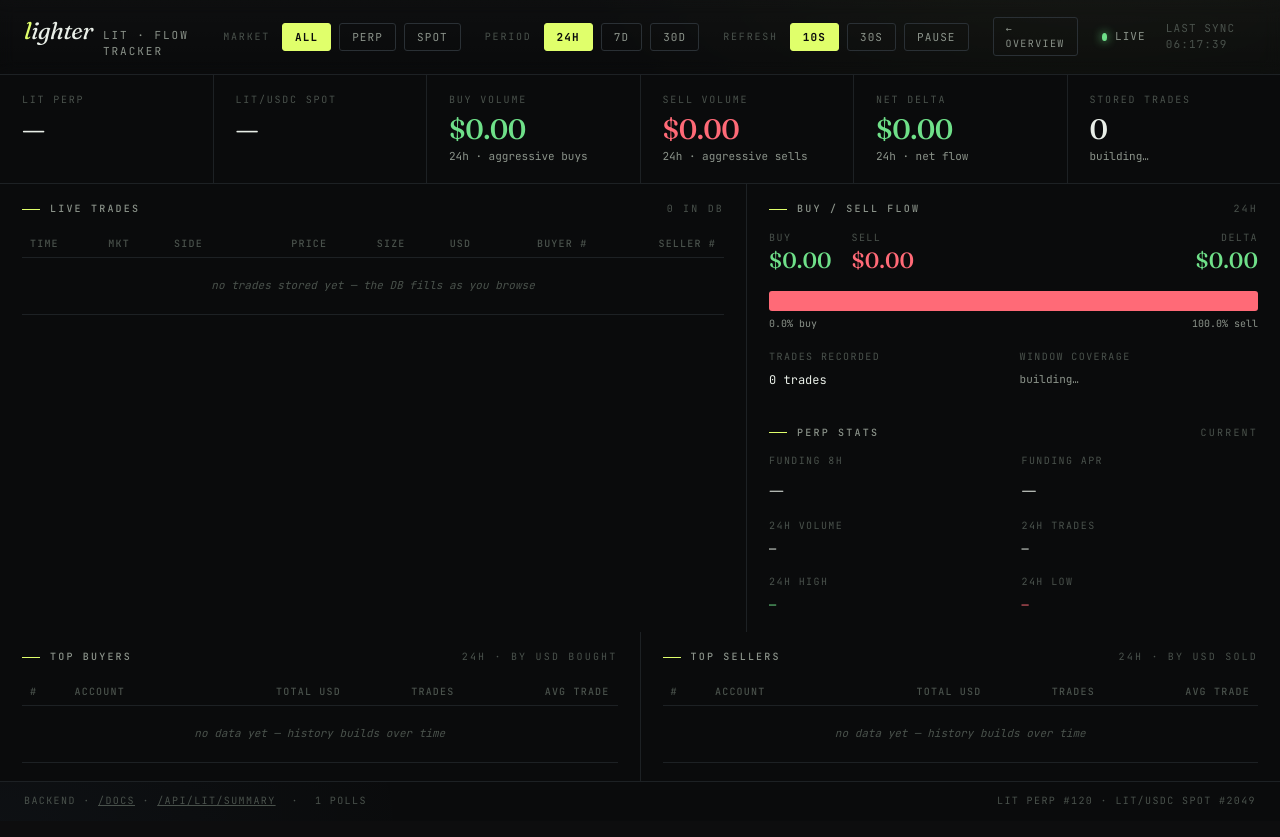
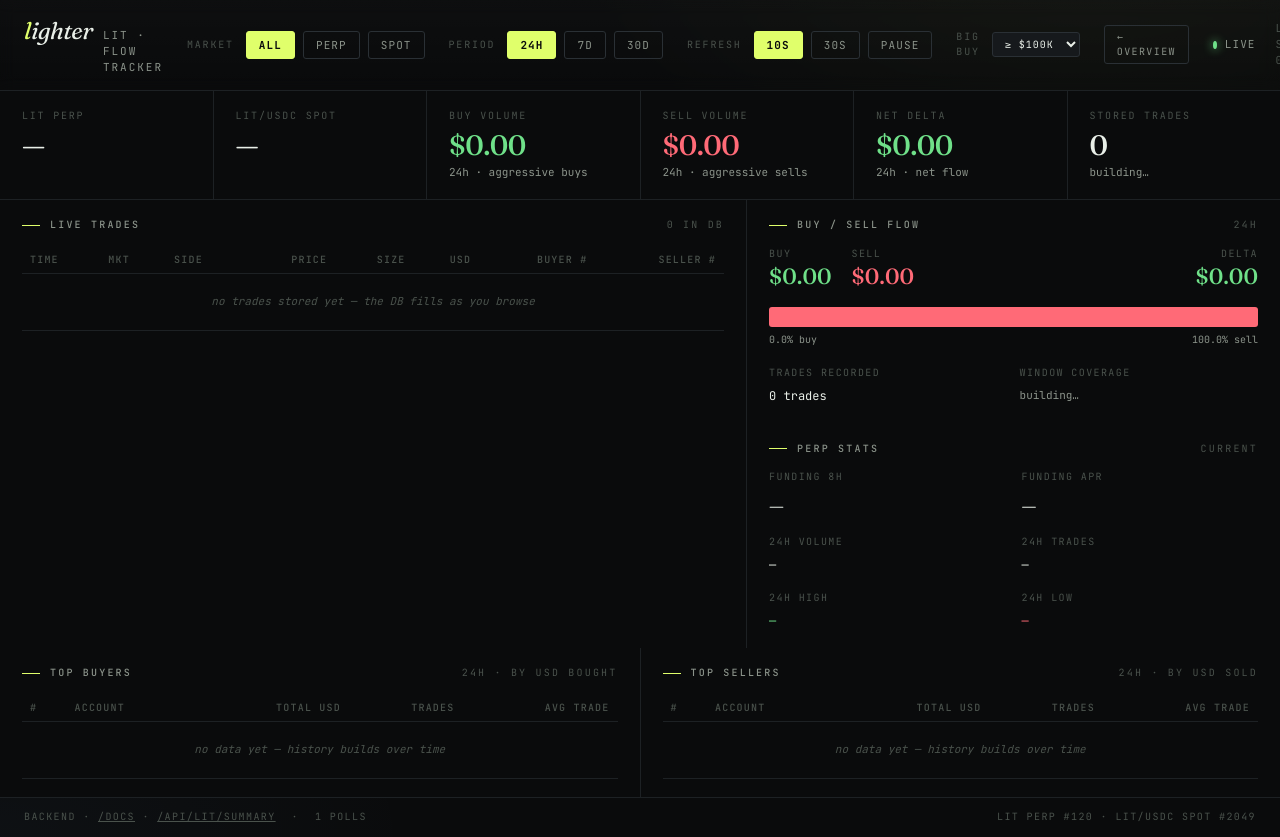
Before and after one commit to Darrennen/LighterDash, a FastAPI app: page /lit in a window 1280 px wide. Before the commit the page ends 806 px from the top, so only its background shows below. Run offline with FastAPI, Linux system fonts and the light colour scheme; data that the repository does not hold is empty.

Commit message:
Flag big buy trades in live feed with badge + row glow
- Rows with taker buys >= threshold get green left-border glow + bold USD
- BIG badge (t3/t2) for $100k–$999k, MEGA badge (t1) for $1M+
- Threshold selector in header: $50K / $100K / $250K / $500K / $1M
- Changing threshold re-renders instantly from cached data (no re-fetch)

Co-Authored-By: Claude Sonnet 4.6 <noreply@anthropic.com>

```diff
--- a/static/lit.js
+++ b/static/lit.js
@@ -5,6 +5,7 @@
 const state = {
   hours: 24,
   market: '',        // '' = all, '120' = perp, '2049' = spot
+  whaleMin: 100000,
   refreshMs: 10000,
   pollTimer: null,
   tickCount: 0,
@@ -153,14 +154,29 @@ function renderTrades(trades) {
   tbody.innerHTML = trades.map(t => {
     const isBuy = t.taker_is_buyer === 1;
     const mkt = t.market_id === 120 ? 'PERP' : 'SPOT';
-    const usdCls = t.usd >= 10000 ? 'up' : t.usd >= 1000 ? '' : 'neutral';
-    return `<tr>
+    const bigBuy = isBuy && t.usd >= state.whaleMin;
+    const mega   = isBuy && t.usd >= 1_000_000;
+    const tier1  = isBuy && t.usd >= 500_000;
+
+    const rowStyle = bigBuy
+      ? 'background:rgba(111,224,137,0.07);box-shadow:inset 3px 0 0 var(--green)'
+      : '';
+    const usdCls = bigBuy ? 'up' : t.usd >= 10000 ? '' : 'neutral';
+    const badge = mega
+      ? `<span class="tier t1" style="margin-left:4px">MEGA</span>`
+      : tier1
+      ? `<span class="tier t2" style="margin-left:4px">BIG</span>`
+      : bigBuy
+      ? `<span class="tier t3" style="margin-left:4px">BIG</span>`
+      : '';
+
+    return `<tr style="${rowStyle}">
       <td style="color:var(--ink-dim)">${fmtTime(t.ts)}</td>
       <td style="color:var(--ink-faint);font-size:10px;letter-spacing:.06em">${mkt}</td>
-      <td><span class="pill ${isBuy ? 'buy' : 'sell'}">${isBuy ? 'buy' : 'sell'}</span></td>
+      <td><span class="pill ${isBuy ? 'buy' : 'sell'}">${isBuy ? 'buy' : 'sell'}</span>${badge}</td>
       <td class="num">$${Number(t.price).toFixed(4)}</td>
       <td class="num">${fmtNum(t.size, 2)}</td>
-      <td class="num ${usdCls}">${fmtUsd(t.usd)}</td>
+      <td class="num ${usdCls}" style="${bigBuy ? 'font-weight:700' : ''}">${fmtUsd(t.usd)}</td>
       <td class="num acct">${fmtAcct(t.buyer_id)}</td>
       <td class="num acct">${fmtAcct(t.seller_id)}</td>
     </tr>`;
@@ -230,8 +246,9 @@ async function pollOnce() {
       }
     });
 
+    state._lastTrades = tradesRes.trades || [];
     renderSummary(summary);
-    renderTrades(tradesRes.trades || []);
+    renderTrades(state._lastTrades);
     renderFlow(flow, actualHours);
     renderLeaders(leaders, actualHours);
 
@@ -253,6 +270,12 @@ function schedule() {
 }
 
 // ── event wiring ──────────────────────────────────────────────
+
+$('#whaleSelect').addEventListener('change', e => {
+  state.whaleMin = Number(e.target.value);
+  // re-render trades only — no need to re-fetch
+  if (state._lastTrades) renderTrades(state._lastTrades);
+});
 
 $$('.controls .btn[data-market]').forEach(b => {
   b.addEventListener('click', () => {
--- a/templates/lit.html
+++ b/templates/lit.html
@@ -42,6 +42,16 @@
     <button class="btn active" data-refresh="10">10s</button>
     <button class="btn" data-refresh="30">30s</button>
     <button class="btn" data-refresh="0">pause</button>
+  </div>
+  <div class="controls" style="margin-left:0">
+    <span class="mode-label">BIG BUY</span>
+    <select id="whaleSelect" style="font-size:10px;padding:4px 8px;letter-spacing:.1em;text-transform:uppercase">
+      <option value="50000">≥ $50K</option>
+      <option value="100000" selected>≥ $100K</option>
+      <option value="250000">≥ $250K</option>
+      <option value="500000">≥ $500K</option>
+      <option value="1000000">≥ $1M</option>
+    </select>
   </div>
   <a href="/" class="nav-pill">← overview</a>
   <div class="status">
```
